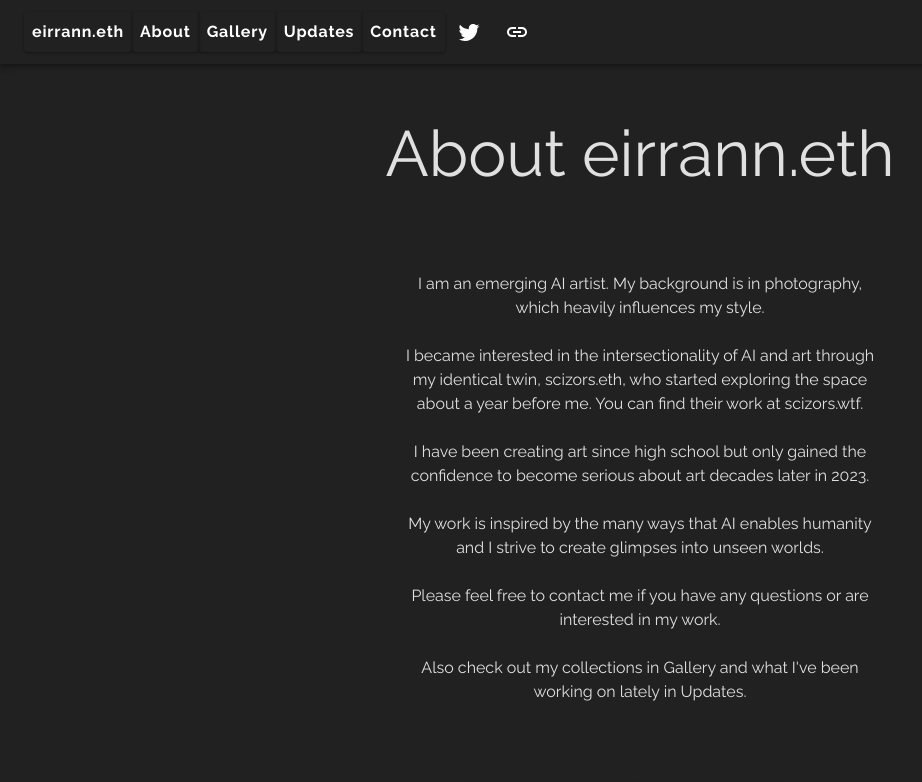
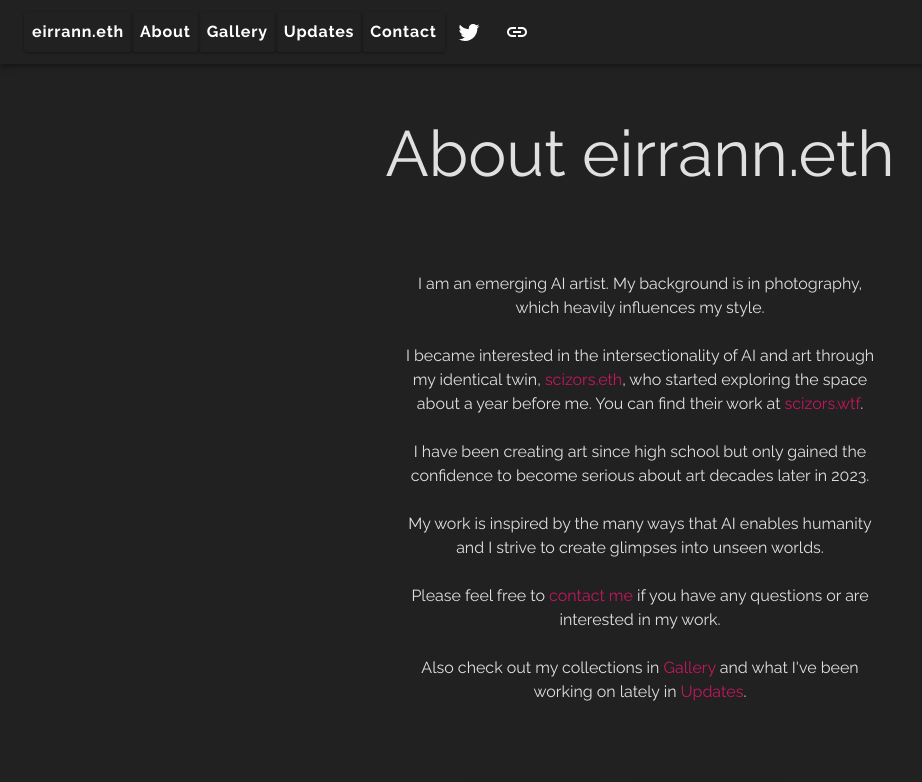
Before and after one commit to eirrann-eth/eirrann-eth.github.io, a React (Create React App) app: page /#/about in a window 1280 px wide. Shown: the top 782 px of the page, without its empty margins (0-922 px from the left). Built offline with nearby package versions, Linux system fonts and the light colour scheme; no server answers.

Commit message:
updates page starting to add contentful blog

```diff
--- a/package.json
+++ b/package.json
@@ -21,10 +21,12 @@
     "@mui/material": "^5.11.16",
     "airtable": "^0.11.6",
     "axios": "^1.3.5",
+    "contentful": "^9.3.5",
     "react": "^17.0.2",
     "react-dom": "^17.0.2",
     "react-router-dom": "^6.10.0",
     "react-scripts": "^5.0.1",
+    "twitter-lite": "^1.1.0",
     "web-vitals": "^1.1.2"
   },
   "eslintConfig": {
--- a/src/components/About/About.js
+++ b/src/components/About/About.js
@@ -44,6 +44,7 @@ const useStyles = makeStyles((theme) => ({
       marginBottom: theme.spacing(10),
     },
   },
+
   ctaContainer: {
     display: 'flex',
     flexDirection: 'column',
@@ -60,7 +61,15 @@ const useStyles = makeStyles((theme) => ({
       },
     },
   },
+  link: {
+    color: theme.palette.secondary.main,
+    textDecoration: 'none',
+    '&:hover': {
+      textDecoration: 'underline',
+    },
+  },
 }));
+
 
 function About() {
   const classes = useStyles();
@@ -72,11 +81,11 @@ function About() {
       </Typography>
       <Typography variant="body1" className={classes.body}>
         I am an emerging AI artist. My background is in photography, which heavily influences my style. <br /><br />
-        I became interested in the intersectionality of AI and art through my identical twin, <a href="https://twitter.com/scizors_eth" target="_blank" rel="noopener noreferrer">scizors.eth</a>, who started exploring the space about a year before me. You can find their work at <a href="https://www.scizors.wtf/" target="_blank" rel="noopener noreferrer">scizors.wtf</a>. <br /><br />
+        I became interested in the intersectionality of AI and art through my identical twin, <a href="https://twitter.com/scizors_eth" target="_blank" rel="noopener noreferrer" className={classes.link}>scizors.eth</a>, who started exploring the space about a year before me. You can find their work at <a href="https://www.scizors.wtf/" target="_blank" rel="noopener noreferrer" className={classes.link}>scizors.wtf</a>. <br /><br />
         I have been creating art since high school but only gained the confidence to become serious about art decades later in 2023. <br /><br />
         My work is inspired by the many ways that AI enables humanity and I strive to create glimpses into unseen worlds. <br /><br />
-        Please feel free to <Link to="/contact">contact me</Link> if you have any questions or are interested in my work. <br /><br />
-        Also check out my collections in <Link to="/gallery">Gallery</Link> and what I've been working on lately in <Link to="/updates">Updates</Link>.
+        Please feel free to <Link to="/contact" className={classes.link}>contact me</Link> if you have any questions or are interested in my work. <br /><br />
+        Also check out my collections in <Link to="/gallery" className={classes.link}>Gallery</Link> and what I've been working on lately in <Link to="/updates" className={classes.link}>Updates</Link>.
       </Typography>
       <div className={classes.ctaContainer}>
         <Button
@@ -100,4 +109,4 @@ function About() {
     );
   }
 
-  export default About;
+export default About;
--- a/src/components/Updates/Updates.js
+++ b/src/components/Updates/Updates.js
@@ -1,6 +1,7 @@
-import React from 'react';
+import React, { useState, useEffect } from 'react';
 import { makeStyles } from '@material-ui/core/styles';
 import { Typography } from '@material-ui/core';
+import { createClient } from 'contentful';
 
 const useStyles = makeStyles((theme) => ({
   updatesContainer: {
@@ -21,15 +22,35 @@ const useStyles = makeStyles((theme) => ({
 
 function Updates() {
   const classes = useStyles();
+  const [posts, setPosts] = useState([]);
+
+  useEffect(() => {
+    const fetchPosts = async () => {
+      const client = createClient({
+        space: process.env.CONTENTFUL_SPACE_ID,
+        accessToken: process.env.CONTENTFUL_ACCESS_TOKEN,
+      });
+
+      const response = await client.getEntries({ content_type: 'pageBlogPost' });
+      setPosts(response.items);
+    };
+
+    fetchPosts();
+  }, []);
 
   return (
     <div className={classes.updatesContainer}>
       <Typography variant="h4" component="h1" className={classes.updatesTitle} gutterBottom>
         Updates
       </Typography>
-      <Typography variant="h6" component="h2" className={classes.updatesSubtitle}>
-        Coming soon™
-      </Typography>
+      {posts.map((post, index) => (
+        <div key={index}>
+          <Typography variant="h6" component="h2">
+            {post.fields.title}
+          </Typography>
+          <Typography>{post.fields.intro}</Typography>
+        </div>
+      ))}
     </div>
   );
 }
```
Also changed, not shown: 3 other files (tests, documents, lock files or other folders).
